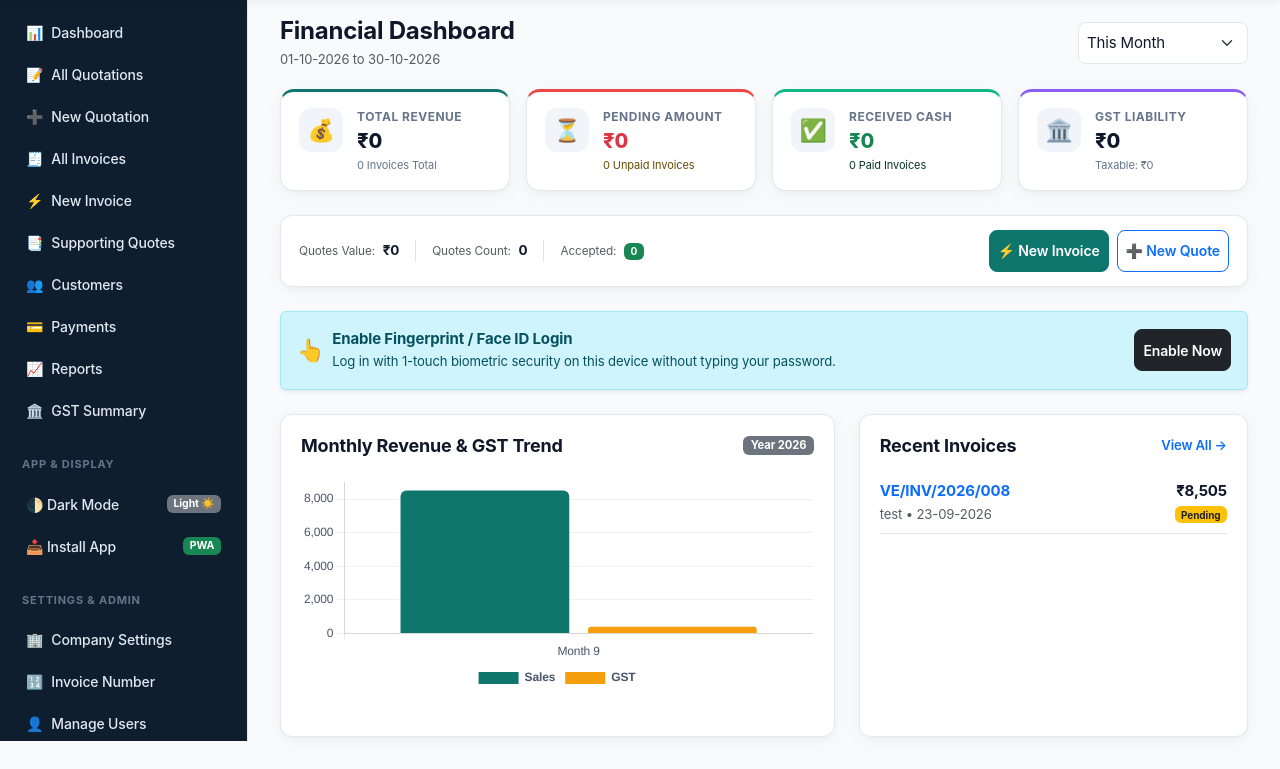
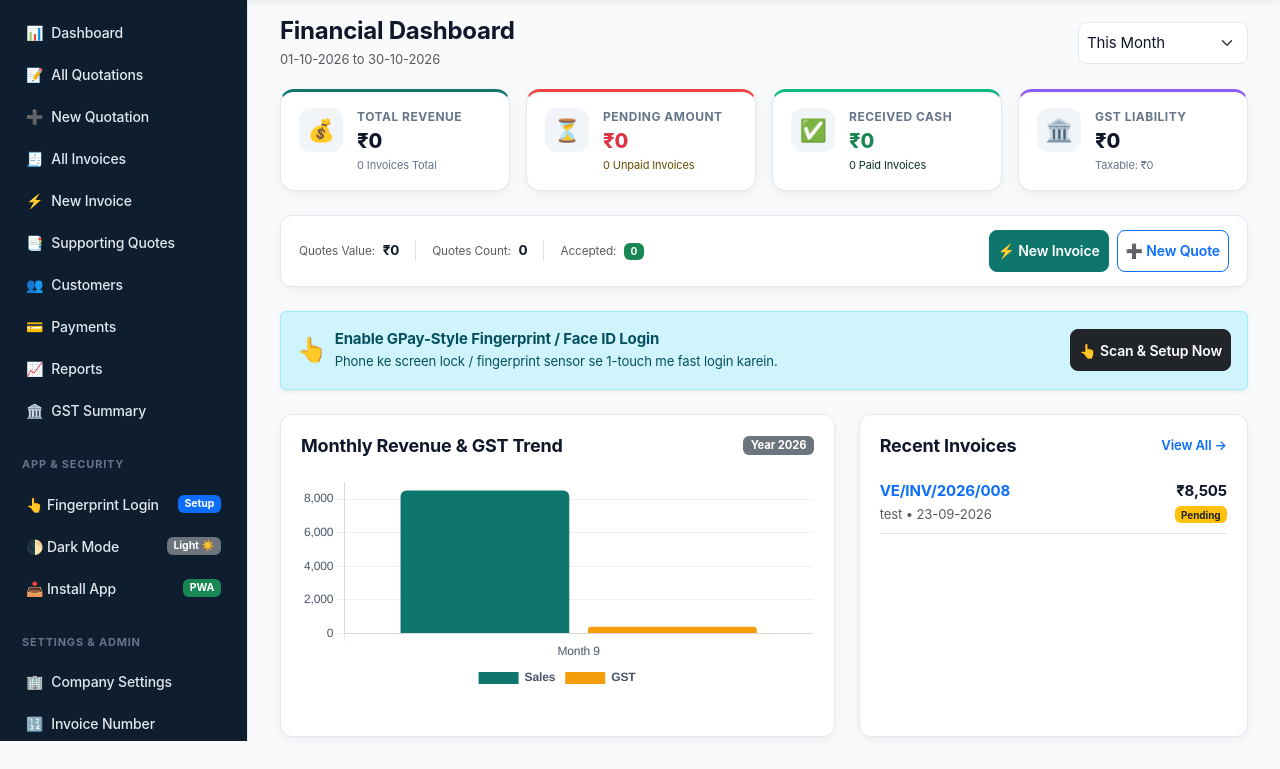
Before and after one commit to rishi12-dev/ve-billing, a Flask app: page /dashboard in a window 1280 px wide. Shown: the part 59-828 px from the top of the page. Run offline with Flask 3, Linux system fonts and the light colour scheme; a user stored in the database is signed in; data comes from the database, SQL or seed files in the repository; some libraries are stand-ins or nearby versions.

Commit message:
Implement native GPay-style platform WebAuthn fingerprint scanner ceremony

```diff
--- a/billing_app/static/js/app.js
+++ b/billing_app/static/js/app.js
@@ -92,67 +92,99 @@ function triggerInstall() {
 
 // ==========================================================================
 // Biometric (Fingerprint / Face ID / Touch ID) Authentication Flow
-// (Only active in Downloaded / Installed App)
 // ==========================================================================
+function bufferToBase64(buffer) {
+  const bytes = new Uint8Array(buffer);
+  let binary = "";
+  for (let i = 0; i < bytes.byteLength; i++) {
+    binary += String.fromCharCode(bytes[i]);
+  }
+  return btoa(binary);
+}
+
+function base64ToBuffer(base64) {
+  const binary = atob(base64);
+  const bytes = new Uint8Array(binary.length);
+  for (let i = 0; i < binary.length; i++) {
+    bytes[i] = binary.charCodeAt(i);
+  }
+  return bytes.buffer;
+}
+
 async function setupBiometric() {
   try {
-    const credId = "ve_bio_" + Math.random().toString(36).substring(2) + Date.now();
+    const username = window.currentUserUsername || localStorage.getItem("ve_last_user") || "admin";
 
-    if (window.PublicKeyCredential) {
+    if (!window.PublicKeyCredential) {
+      alert("Aapke browser/device me Fingerprint / Biometric support nahi hai.");
+      return;
+    }
+
+    const available = await PublicKeyCredential.isUserVerifyingPlatformAuthenticatorAvailable().catch(() => false);
+    if (!available) {
+      alert("Aapke device me Fingerprint / Screen Lock sensor available nahi mila.\nKripya phone settings me Screen Lock / Fingerprint enable karein.");
+      return;
+    }
+
     const challenge = new Uint8Array(32);
     window.crypto.getRandomValues(challenge);
+    const userId = new TextEncoder().encode(username);
 
     const createOptions = {
       publicKey: {
         challenge: challenge,
-          rp: { name: "VE-BILLING", id: window.location.hostname },
+        rp: {
+          name: "VE-BILLING",
+          id: window.location.hostname
+        },
         user: {
-            id: new Uint8Array([1, 2, 3, 4]),
-            name: "billing_user",
-            displayName: "VE Billing User"
+          id: userId,
+          name: username,
+          displayName: username.toUpperCase()
         },
-          pubKeyCredParams: [{ alg: -7, type: "public-key" }, { alg: -257, type: "public-key" }],
+        pubKeyCredParams: [
+          { alg: -7, type: "public-key" },  // ES256
+          { alg: -257, type: "public-key" } // RS256
+        ],
         authenticatorSelection: {
           authenticatorAttachment: "platform",
-            userVerification: "preferred"
+          userVerification: "required",
+          residentKey: "preferred"
         },
-          timeout: 60000
+        timeout: 60000,
+        attestation: "none"
       }
     };
 
-      try {
     const cred = await navigator.credentials.create(createOptions);
-        if (cred) {
-          const rawId = btoa(String.fromCharCode.apply(null, new Uint8Array(cred.rawId)));
-          await saveBiometricCredential(rawId);
+    if (!cred) {
+      alert("Fingerprint scan complete nahi hua.");
       return;
     }
-      } catch (authErr) {
-        console.log("Platform authenticator fallback:", authErr);
+
+    const rawIdBase64 = bufferToBase64(cred.rawId);
+    await saveBiometricCredential(rawIdBase64, username);
+  } catch (err) {
+    if (err.name === "NotAllowedError" || err.message?.includes("cancel")) {
+      alert("Fingerprint scan cancel kar diya gaya.");
+    } else {
+      alert("Fingerprint setup error: " + err.message);
+    }
   }
 }
 
-    await saveBiometricCredential(credId);
-  } catch (err) {
-    alert("Biometric setup failed: " + err.message);
-  }
-}
-
-async function saveBiometricCredential(credId) {
+async function saveBiometricCredential(credId, username) {
   try {
-    const csrf = document.querySelector('meta[name="csrf-token"]')?.getAttribute("content") ||
-                 document.querySelector('input[name="csrf_token"]')?.value || "";
-    const username = window.currentUserUsername || localStorage.getItem("ve_last_user") || "";
+    const user = username || window.currentUserUsername || localStorage.getItem("ve_last_user") || "admin";
 
     const res = await fetch("/biometric/register", {
       method: "POST",
       credentials: "same-origin",
       headers: {
         "Content-Type": "application/json",
-        "X-CSRFToken": csrf,
         "Accept": "application/json"
       },
-      body: JSON.stringify({ credential_id: credId, username: username })
+      body: JSON.stringify({ credential_id: credId, username: user })
     });
 
     const text = await res.text();
@@ -160,66 +192,71 @@ async function saveBiometricCredential(credId) {
     try {
       data = JSON.parse(text);
     } catch (e) {
-      console.warn("Raw response:", text);
-      alert("Server response error (" + res.status + "): " + text.substring(0, 150));
+      alert("Server response error: " + text.substring(0, 100));
       return;
     }
 
     if (data && data.success) {
       localStorage.setItem("ve_bio_credential", credId);
-      if (username) localStorage.setItem("ve_last_user", username);
-      alert("✅ Fingerprint / Face ID login enabled for this installed app!");
+      localStorage.setItem("ve_last_user", user);
+      alert("✅ Fingerprint / Screen Lock successfully register ho gaya!\nAb aap bina password dale 1-touch fingerprint se login kar sakte hain.");
       const prompt = document.getElementById("biometricSetupPrompt");
       if (prompt) prompt.style.display = "none";
     } else {
-      alert((data && data.error) ? data.error : "Failed to enable biometric login.");
+      alert((data && data.error) ? data.error : "Failed to register fingerprint.");
     }
   } catch (err) {
-    alert("Biometric setup error: " + err.message);
+    alert("Server error: " + err.message);
   }
 }
 
 async function loginBiometric() {
-  const inApp = isRunningInApp();
   const savedCred = localStorage.getItem("ve_bio_credential");
-  const lastUser = localStorage.getItem("ve_last_user") || "";
-
-  if (!inApp) {
-    alert("📱 Note: Fingerprint Login sirf App install/download karne ke baad chalta hai.\nKripya pehle browser menu se 'Install App' ya 'Add to Home screen' karein.");
-    return;
-  }
+  const lastUser = localStorage.getItem("ve_last_user") || "admin";
 
   if (!savedCred) {
-    alert("Biometric login is not setup yet.\nPehele password se login karein aur dashboard par 'Enable Fingerprint Login' par click karein.");
+    alert("Fingerprint pehle setup nahi hua hai.\n1. Pehle password se login karein.\n2. Dashboard par 'Scan & Setup Now' par tap karein.");
     return;
   }
 
   try {
-    if (window.PublicKeyCredential) {
     const challenge = new Uint8Array(32);
     window.crypto.getRandomValues(challenge);
+
+    let allowList = [];
     try {
-        await navigator.credentials.get({
+      const rawBuf = base64ToBuffer(savedCred);
+      allowList.push({
+        id: rawBuf,
+        type: "public-key",
+        transports: ["internal"]
+      });
+    } catch (e) {
+      console.warn("Buffer decode:", e);
+    }
+
+    const getOptions = {
       publicKey: {
         challenge: challenge,
-            timeout: 60000,
-            userVerification: "preferred"
+        rpId: window.location.hostname,
+        allowCredentials: allowList.length > 0 ? allowList : undefined,
+        userVerification: "required",
+        timeout: 60000
       }
-        });
-      } catch (e) {
-        console.log("Biometric prompt skipped or fallback used:", e);
+    };
+
+    // Native Fingerprint / Screen Lock bottom sheet (GPay Style)
+    const assertion = await navigator.credentials.get(getOptions);
+    if (!assertion) {
+      alert("Biometric verification nahi ho paya.");
+      return;
     }
-    }
-
-    const csrf = document.querySelector('meta[name="csrf-token"]')?.getAttribute("content") ||
-                 document.querySelector('input[name="csrf_token"]')?.value || "";
 
     const res = await fetch("/biometric/login", {
       method: "POST",
       credentials: "same-origin",
       headers: {
         "Content-Type": "application/json",
-        "X-CSRFToken": csrf,
         "Accept": "application/json"
       },
       body: JSON.stringify({ credential_id: savedCred, username: lastUser })
@@ -230,17 +267,21 @@ async function loginBiometric() {
     try {
       data = JSON.parse(text);
     } catch (e) {
-      alert("Server response error (" + res.status + "): " + text.substring(0, 150));
+      alert("Server response error: " + text.substring(0, 100));
       return;
     }
 
     if (data && data.success && data.redirect) {
       window.location.href = data.redirect;
     } else {
-      alert((data && data.error) ? data.error : "Biometric login failed. Please log in with your password.");
+      alert((data && data.error) ? data.error : "Biometric login failed. Please use your password.");
     }
   } catch (err) {
-    alert("Biometric login error: " + err.message);
+    if (err.name === "NotAllowedError" || err.message?.includes("cancel")) {
+      console.log("User cancelled biometric prompt.");
+    } else {
+      alert("Fingerprint login error: " + err.message);
+    }
   }
 }
 
@@ -251,25 +292,24 @@ document.addEventListener("DOMContentLoaded", () => {
     btn.addEventListener("click", triggerInstall);
   });
 
-  const inApp = isRunningInApp();
   const enableBioBtn = document.getElementById("enableBiometricBtn");
   if (enableBioBtn) enableBioBtn.addEventListener("click", setupBiometric);
 
+  const menuBioBtn = document.getElementById("menuBiometricBtn");
+  if (menuBioBtn) menuBioBtn.addEventListener("click", setupBiometric);
+
   const bioPrompt = document.getElementById("biometricSetupPrompt");
   if (bioPrompt) {
-    if (inApp && !localStorage.getItem("ve_bio_credential")) {
+    if (localStorage.getItem("ve_bio_credential")) {
+      bioPrompt.style.display = "none";
+    } else {
       bioPrompt.style.display = "flex";
-    } else {
-      bioPrompt.style.display = "none";
     }
   }
 
   const bioLoginBtn = document.getElementById("biometricLoginBtn");
   if (bioLoginBtn) {
     bioLoginBtn.addEventListener("click", loginBiometric);
-    if (!inApp) {
-      bioLoginBtn.title = "Available after adding to Home Screen / Installing App";
-    }
   }
 });
 
--- a/billing_app/static/service-worker.js
+++ b/billing_app/static/service-worker.js
@@ -1,4 +1,4 @@
-const CACHE_NAME = "ve-billing-cache-v5";
+const CACHE_NAME = "ve-billing-cache-v6";
 const STATIC_ASSETS = [
   "/static/css/app.css",
   "/static/js/app.js",
--- a/billing_app/templates/base.html
+++ b/billing_app/templates/base.html
@@ -24,7 +24,7 @@
   <link rel="apple-touch-icon" sizes="180x180" href="{{ url_for('static', filename='icons/icon-180.png') }}">
   <link href="https://cdn.jsdelivr.net/npm/bootstrap@5.3.3/dist/css/bootstrap.min.css" rel="stylesheet">
   <link rel="manifest" href="{{ url_for('main.manifest') }}">
-  <link rel="stylesheet" href="{{ url_for('static', filename='css/app.css') }}?v=5.0">
+  <link rel="stylesheet" href="{{ url_for('static', filename='css/app.css') }}?v=6.0">
 </head>
 <body>
 <!-- Animated App Splash / Loading Screen -->
@@ -116,7 +116,7 @@
 
 <script src="https://cdn.jsdelivr.net/npm/bootstrap@5.3.3/dist/js/bootstrap.bundle.min.js"></script>
 <script src="https://cdn.jsdelivr.net/npm/chart.js@4.4.3/dist/chart.umd.min.js"></script>
-<script src="{{ url_for('static', filename='js/app.js') }}?v=5.0"></script>
+<script src="{{ url_for('static', filename='js/app.js') }}?v=6.0"></script>
 {% block scripts %}{% endblock %}
 </body>
 </html>
--- a/billing_app/templates/dashboard.html
+++ b/billing_app/templates/dashboard.html
@@ -94,16 +94,16 @@
   </div>
 </div>
 
-<!-- Biometric Quick Setup Prompt (if supported) -->
-<div id="biometricSetupPrompt" class="alert alert-info d-flex align-items-center justify-content-between mb-4 shadow-sm" style="display:none !important;">
+<!-- Biometric Quick Setup Prompt -->
+<div id="biometricSetupPrompt" class="alert alert-info d-flex align-items-center justify-content-between mb-4 shadow-sm">
   <div class="d-flex align-items-center gap-2">
-    <span style="font-size: 22px;">👆</span>
+    <span style="font-size: 24px;">👆</span>
     <div>
-      <strong class="d-block">Enable Fingerprint / Face ID Login</strong>
-      <small>Log in with 1-touch biometric security on this device without typing your password.</small>
+      <strong class="d-block">Enable GPay-Style Fingerprint / Face ID Login</strong>
+      <small>Phone ke screen lock / fingerprint sensor se 1-touch me fast login karein.</small>
     </div>
   </div>
-  <button id="enableBiometricBtn" class="btn btn-sm btn-dark text-nowrap ms-2">Enable Now</button>
+  <button id="enableBiometricBtn" class="btn btn-sm btn-dark text-nowrap ms-2 fw-semibold">👆 Scan & Setup Now</button>
 </div>
 
 <!-- Charts and Recent Activity Grid -->
--- a/billing_app/templates/partials/nav.html
+++ b/billing_app/templates/partials/nav.html
@@ -10,7 +10,11 @@
   <a href="{{ url_for('main.reports') }}"><span>📈</span> <span>Reports</span></a>
   <a href="{{ url_for('main.gst_summary') }}"><span>🏛️</span> <span>GST Summary</span></a>
 
-  <div class="nav-section">App & Display</div>
+  <div class="nav-section">App & Security</div>
+  <a href="javascript:void(0)" id="menuBiometricBtn" class="d-flex justify-content-between align-items-center">
+    <span><span>👆</span> <span>Fingerprint Login</span></span>
+    <span class="badge bg-primary">Setup</span>
+  </a>
   <a href="javascript:void(0)" id="menuThemeToggle" class="d-flex justify-content-between align-items-center">
     <span><span>🌓</span> <span>Dark Mode</span></span>
     <span class="badge bg-secondary theme-mode-badge">Toggle</span>
```
Lines whose indentation alone changed are shown as unchanged.
